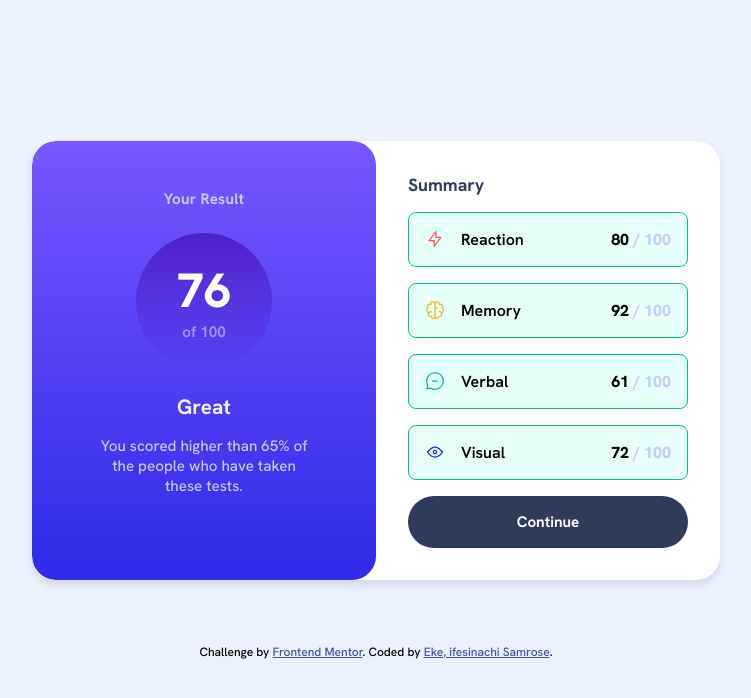
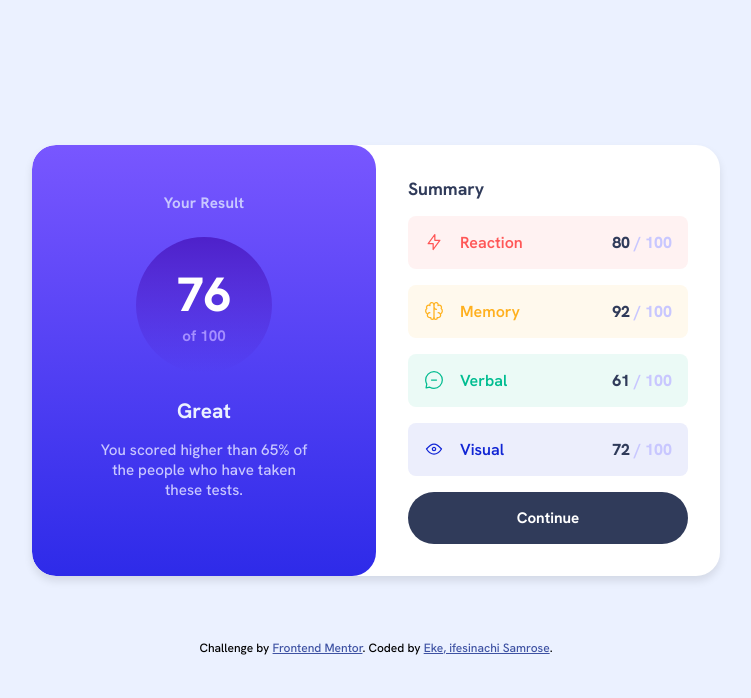
Before and after one commit to SamIfesi/results-summary-component, a React (Vite) app: page / in a window 1280 px wide. Shown: the top 698 px of the page, without its empty margins (264-1015 px from the left). Built offline with nearby package versions, Linux system fonts and the light colour scheme.

Commit message:
style: enhance test type styling with distinct background colors and text colors

```diff
--- a/src/App.css
+++ b/src/App.css
@@ -72,9 +72,23 @@
   align-items: center;
   padding: 1rem;
   border-radius: 0.5rem;
-  background: hsla(166, 100%, 90%, 0.5);
-  border: 1px solid var(--Green-teal);
   font-weight: 600;
+}
+.test-type.reaction {
+  background: hsla(0, 100%, 67%, 0.08);
+  color: var(--Light-red);
+}
+.test-type.memory {
+  background: hsla(39, 100%, 56%, 0.08);
+  color: var(--Orangey-yellow);
+}
+.test-type.verbal {
+  background: hsla(166, 100%, 37%, 0.08);
+  color: var(--Green-teal);
+}
+.test-type.visual {
+  background: hsla(234, 85%, 45%, 0.08);
+  color: var(--Cobalt-blue);
 }
 .test-type .test {
   display: flex;
@@ -83,6 +97,7 @@
 }
 .test-type .average-score {
   font-weight: 800;
+  color: var(--Dark-gray-blue);
 }
 .average-score span {
   color: var(--Light-lavender);
--- a/src/components/Results.jsx
+++ b/src/components/Results.jsx
@@ -4,7 +4,7 @@ export default function Results() {
   return (
     <>
       {data.map((item) => (
-        <div className="test-type" key={item.category}>
+        <div className={`test-type ${item.category.toLowerCase()}`} key={item.category}>
           <div className="test">
             <img src={item.icon} alt={item.category} />
             <p>{item.category}</p>
```
